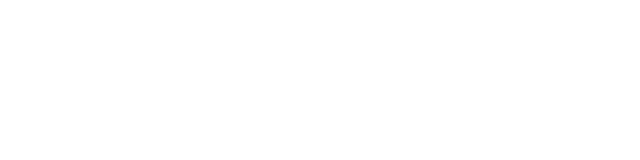
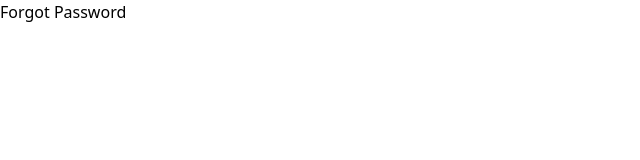
Before and after one commit to LeanneStoDomingo/recurtion, a React (Create React App) app in the folder client/: page /forgot-password in a window 1280 px wide. Shown: the top 160 px of the page, without its empty margins (0-640 px from the left). Built offline with nearby package versions, Linux system fonts and the light colour scheme.

Commit message:
Add more routes

```diff
--- a/client/src/App.js
+++ b/client/src/App.js
@@ -3,15 +3,17 @@ import {
     Switch,
     Route
 } from 'react-router-dom'
-import { Login, Signup, Dashboard } from './pages'
+import { Login, Signup, Dashboard, Home, ForgotPassword } from './pages'
 
 const App = () => {
     return (
         <Router>
             <Switch>
+                <Route exact path='/' component={Home} />
                 <Route exact path='/dashboard' component={Dashboard} />
                 <Route exact path='/login' component={Login} />
                 <Route exact path='/signup' component={Signup} />
+                <Route exact path='/forgot-password' component={ForgotPassword} />
             </Switch>
         </Router>
     );
--- /dev/null
+++ b/client/src/pages/ForgotPassword.jsx
@@ -0,0 +1,9 @@
+import React from 'react'
+
+export const ForgotPassword = () => {
+    return (
+        <div>
+            Forgot Password
+        </div>
+    )
+}
--- /dev/null
+++ b/client/src/pages/Home.jsx
@@ -0,0 +1,9 @@
+import React from 'react'
+
+export const Home = () => {
+    return (
+        <div>
+            Home
+        </div>
+    )
+}
--- a/client/src/pages/index.js
+++ b/client/src/pages/index.js
@@ -1,3 +1,5 @@
 export * from './Login'
 export * from './Signup'
 export * from './Dashboard'
+export * from './Home'
+export * from './ForgotPassword'
```
